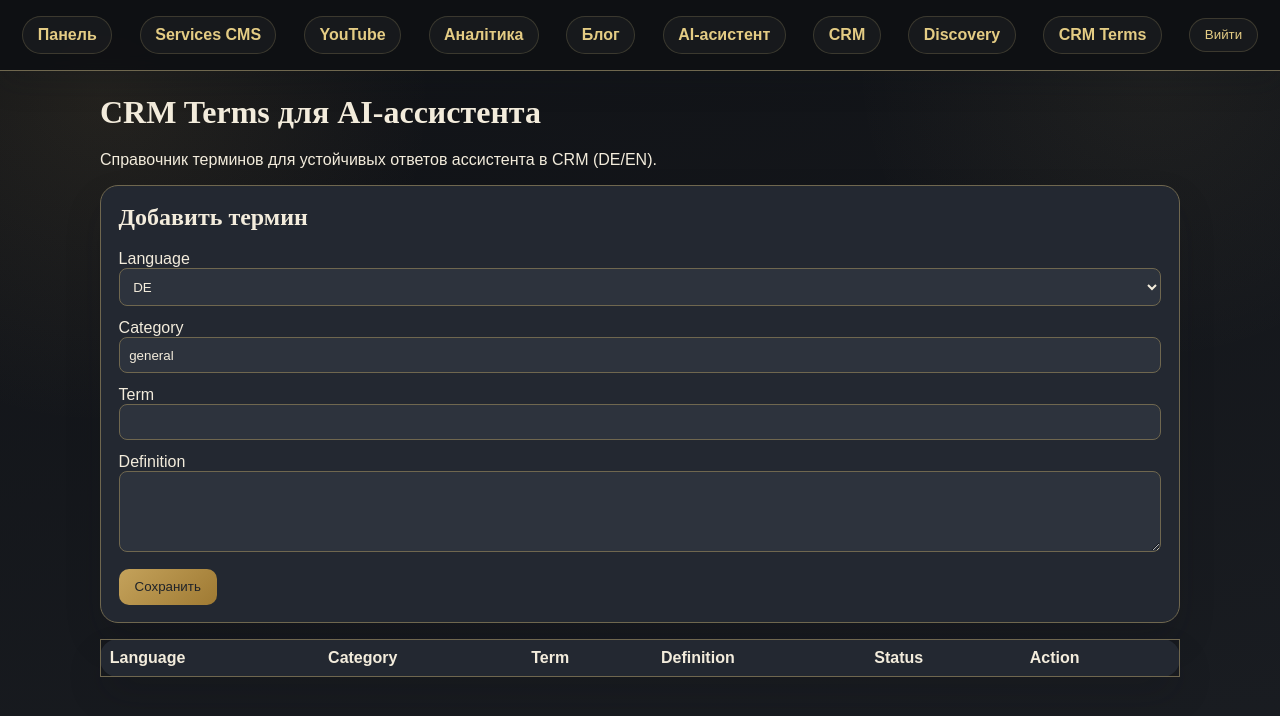
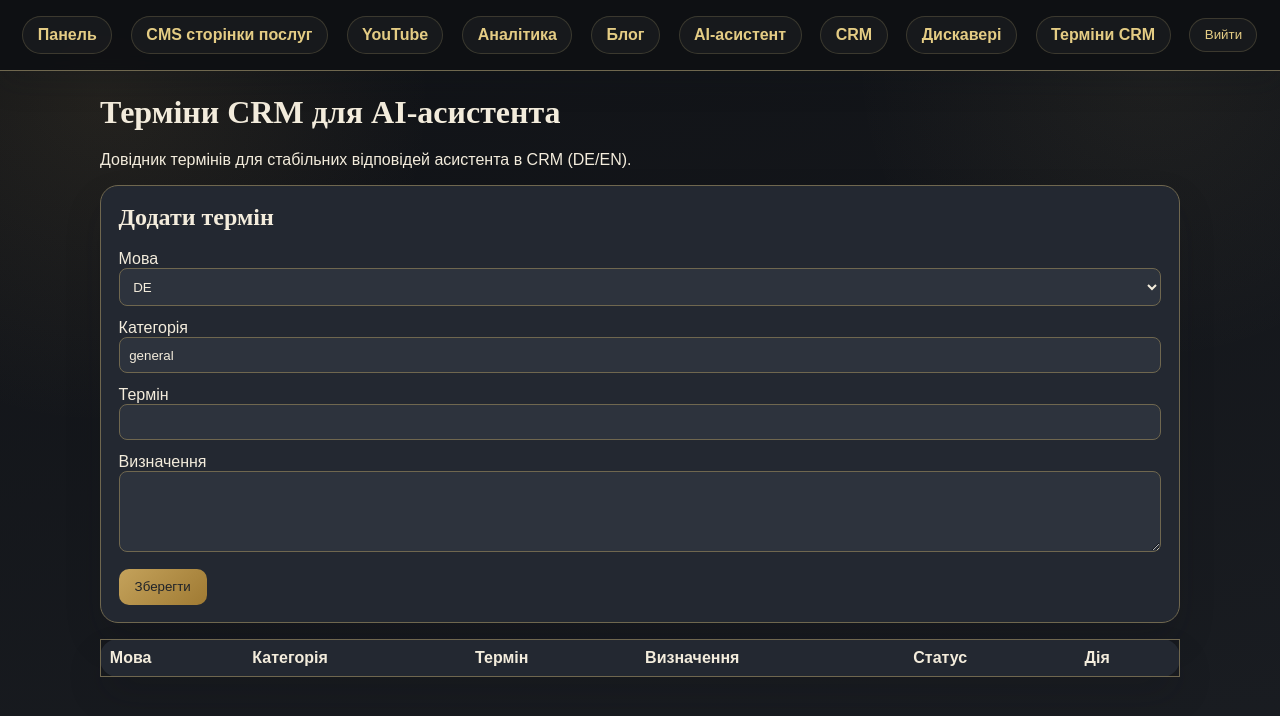
Before and after one commit to pilipandr770/AngelSwert, a Flask app: page /admin/crm/terms in a window 1280 px wide. Shown: the top 716 px of the page. Run offline with Flask 3, Linux system fonts and the light colour scheme; a user stored in the database is signed in; lists and menus that the app fills with data are empty.

Commit message:
Localize admin interface to Ukrainian

```diff
--- a/app/routes/admin.py
+++ b/app/routes/admin.py
@@ -450,7 +450,7 @@ def crm_terms_create():
     category = (request.form.get("category") or "general").strip()
 
     if not term or not definition:
-        flash("Term und Definition sind erforderlich.", "error")
+        flash("Термін і визначення є обов'язковими.", "error")
         return redirect(url_for("admin.crm_terms_list"))
 
     if language not in {"de", "en"}:
@@ -466,7 +466,7 @@ def crm_terms_create():
     )
     db.session.add(item)
     db.session.commit()
-    flash("CRM-Term hinzugefugt.", "success")
+    flash("Термін CRM додано.", "success")
     return redirect(url_for("admin.crm_terms_list"))
 
 
@@ -477,7 +477,7 @@ def crm_terms_toggle(term_id):
     item.is_active = not item.is_active
     item.updated_by = current_user.email
     db.session.commit()
-    flash("Status des Terms aktualisiert.", "success")
+    flash("Статус терміна оновлено.", "success")
     return redirect(url_for("admin.crm_terms_list"))
 
 
@@ -535,7 +535,7 @@ def crm_add_discovery(lead_id):
     )
     db.session.add(assessment)
     db.session.commit()
-    flash("Discovery assessment hinzugefugt.", "success")
+    flash("Оцінку дискавері додано.", "success")
     return redirect(url_for("admin.crm_detail", lead_id=lead.id))
 
 
--- a/app/templates/admin/analytics.html
+++ b/app/templates/admin/analytics.html
@@ -10,8 +10,8 @@
     <th>Подія</th>
     <th>Сторінка</th>
     <th>Мова</th>
-    <th>Label</th>
-    <th>Meta</th>
+    <th>Мітка</th>
+    <th>Метадані</th>
   </tr>
   {% for event in events %}
   <tr>
--- a/app/templates/admin/base_admin.html
+++ b/app/templates/admin/base_admin.html
@@ -9,14 +9,14 @@
 <body class="admin-body">
   <header class="admin-header">
     <a href="{{ url_for('admin.dashboard') }}">Панель</a>
-    <a href="{{ url_for('admin.services_content_settings') }}">Services CMS</a>
+    <a href="{{ url_for('admin.services_content_settings') }}">CMS сторінки послуг</a>
     <a href="{{ url_for('admin.youtube_settings') }}">YouTube</a>
     <a href="{{ url_for('admin.analytics_events') }}">Аналітика</a>
     <a href="{{ url_for('admin.blog_admin_list') }}">Блог</a>
     <a href="{{ url_for('admin.assistant_settings') }}">AI-асистент</a>
     <a href="{{ url_for('admin.crm_list') }}">CRM</a>
-    <a href="{{ url_for('admin.crm_discovery_list') }}">Discovery</a>
-    <a href="{{ url_for('admin.crm_terms_list') }}">CRM Terms</a>
+    <a href="{{ url_for('admin.crm_discovery_list') }}">Дискавері</a>
+    <a href="{{ url_for('admin.crm_terms_list') }}">Терміни CRM</a>
     <form method="post" action="{{ url_for('auth.logout') }}">
       <button type="submit">Вийти</button>
     </form>
--- a/app/templates/admin/clients.html
+++ b/app/templates/admin/clients.html
@@ -21,7 +21,7 @@
 </form>
 
 <table class="table">
-  <tr><th>Ім'я</th><th>Email</th><th>Етап</th><th>Discovery</th><th>Джерело</th><th>Дія</th></tr>
+  <tr><th>Ім'я</th><th>Email</th><th>Етап</th><th>Дискавері</th><th>Джерело</th><th>Дія</th></tr>
   {% for lead in leads %}
   <tr>
     <td>{{ lead.name }}</td>
--- a/app/templates/admin/crm_terms.html
+++ b/app/templates/admin/crm_terms.html
@@ -1,33 +1,33 @@
 {% extends 'admin/base_admin.html' %}
-{% block title %}CRM Terms{% endblock %}
+{% block title %}Терміни CRM{% endblock %}
 {% block content %}
-<h1>CRM Terms для AI-ассистента</h1>
-<p>Справочник терминов для устойчивых ответов ассистента в CRM (DE/EN).</p>
+<h1>Терміни CRM для AI-асистента</h1>
+<p>Довідник термінів для стабільних відповідей асистента в CRM (DE/EN).</p>
 
 <form method="post" action="{{ url_for('admin.crm_terms_create') }}" class="admin-form">
-  <h2>Добавить термин</h2>
-  <label>Language</label>
+  <h2>Додати термін</h2>
+  <label>Мова</label>
   <select name="language">
     <option value="de">DE</option>
     <option value="en">EN</option>
   </select>
-  <label>Category</label>
+  <label>Категорія</label>
   <input name="category" value="general">
-  <label>Term</label>
+  <label>Термін</label>
   <input name="term" required>
-  <label>Definition</label>
+  <label>Визначення</label>
   <textarea name="definition" rows="4" required></textarea>
-  <button class="btn" type="submit">Сохранить</button>
+  <button class="btn" type="submit">Зберегти</button>
 </form>
 
 <table class="table">
   <tr>
-    <th>Language</th>
-    <th>Category</th>
-    <th>Term</th>
-    <th>Definition</th>
-    <th>Status</th>
-    <th>Action</th>
+    <th>Мова</th>
+    <th>Категорія</th>
+    <th>Термін</th>
+    <th>Визначення</th>
+    <th>Статус</th>
+    <th>Дія</th>
   </tr>
   {% for item in terms %}
   <tr>
@@ -35,10 +35,10 @@
     <td>{{ item.category }}</td>
     <td>{{ item.term }}</td>
     <td>{{ item.definition }}</td>
-    <td>{{ 'active' if item.is_active else 'off' }}</td>
+    <td>{{ 'активний' if item.is_active else 'вимкнений' }}</td>
     <td>
       <form method="post" action="{{ url_for('admin.crm_terms_toggle', term_id=item.id) }}">
-        <button class="btn" type="submit">{{ 'Disable' if item.is_active else 'Enable' }}</button>
+        <button class="btn" type="submit">{{ 'Вимкнути' if item.is_active else 'Увімкнути' }}</button>
       </form>
     </td>
   </tr>
--- a/app/templates/admin/dashboard.html
+++ b/app/templates/admin/dashboard.html
@@ -8,7 +8,7 @@
   <article><h3>Чернетки</h3><p>{{ stats.draft_posts }}</p></article>
   <article><h3>Теми автогенерації</h3><p>{{ stats.topics }}</p></article>
   <article><h3>Події аналітики</h3><p>{{ stats.events }}</p></article>
-  <article><h3>Discovery оцінки</h3><p>{{ stats.discoveries }}</p></article>
+  <article><h3>Оцінки дискавері</h3><p>{{ stats.discoveries }}</p></article>
 </div>
 
 <h2>Останні ліди</h2>
```
Also changed, not shown: app/templates/admin/client_detail.html (+12 -12 lines), app/templates/admin/discovery_list.html (+12 -12 lines), app/templates/admin/services_content.html (+15 -15 lines).
